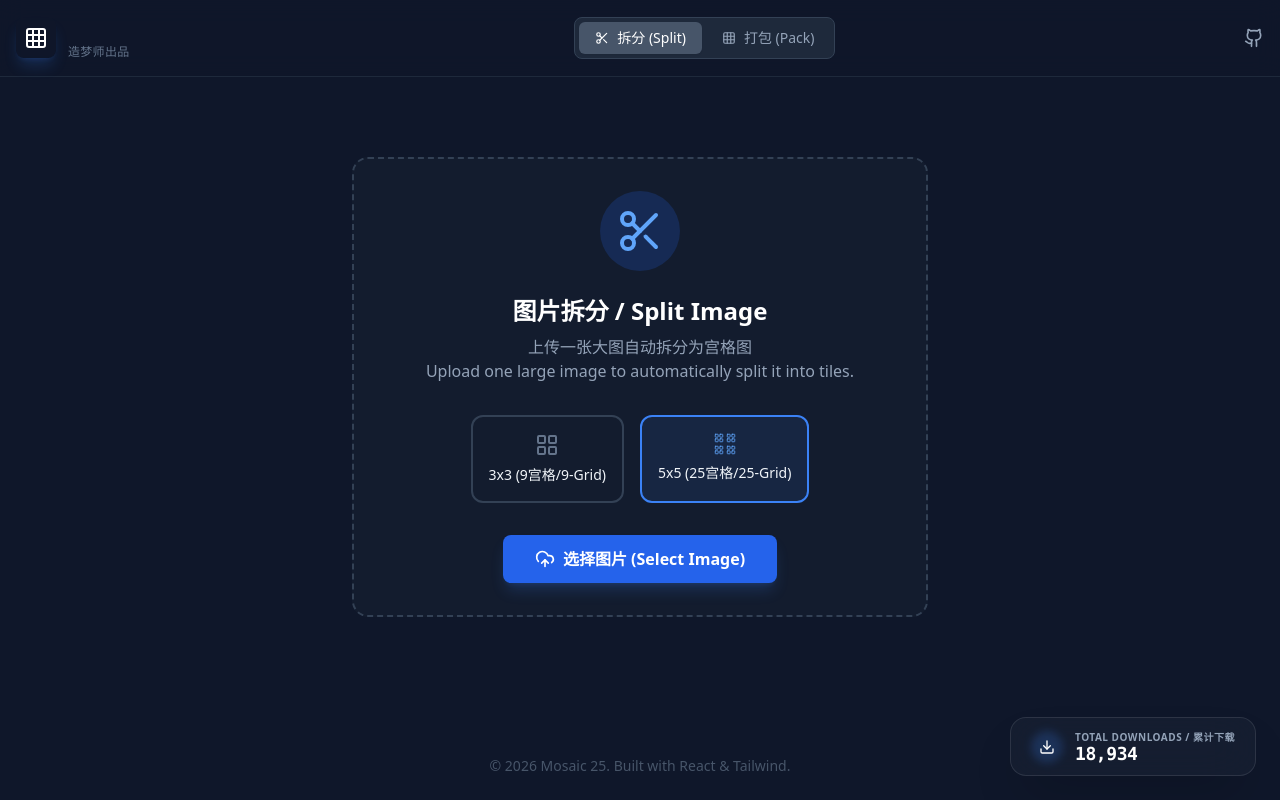
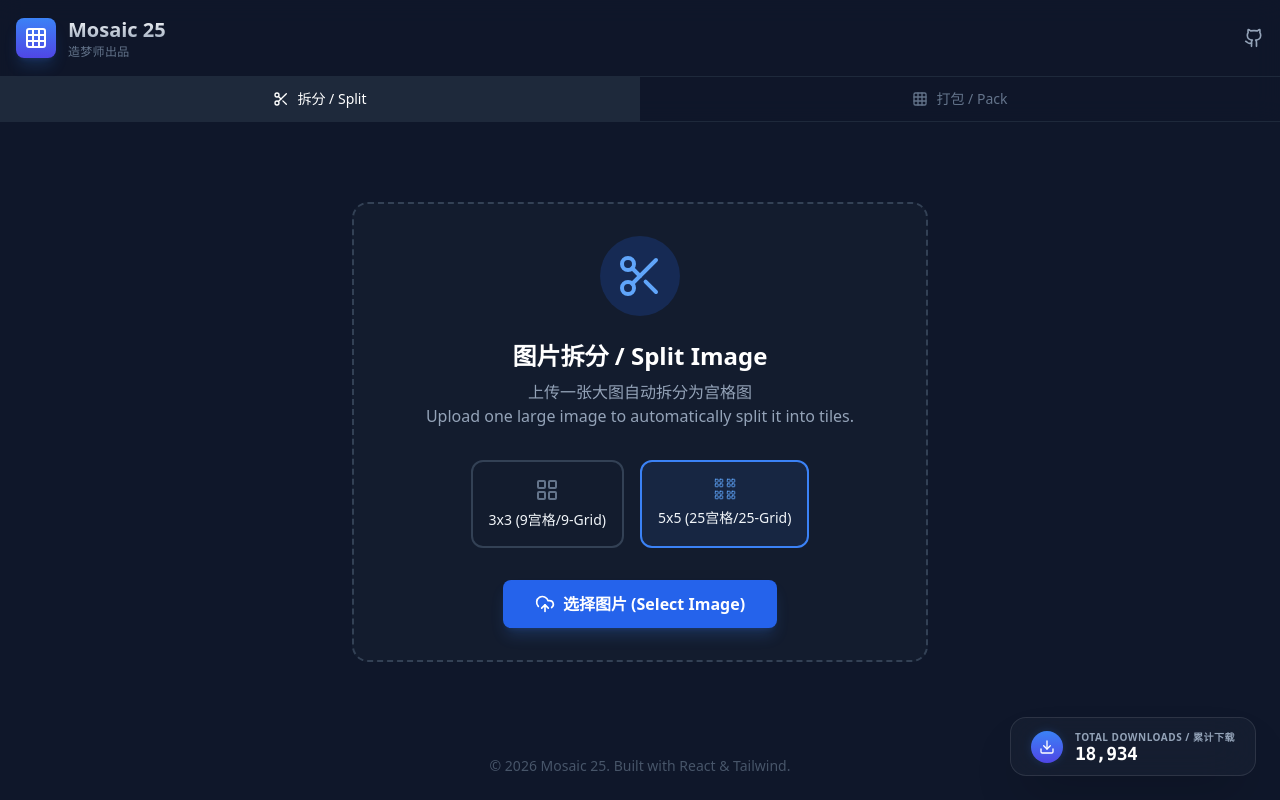
Before and after one commit to DreamMaker-stephen/Mosaic-25, a React (Vite) app: page / in a window 1280 px wide. Built offline with nearby package versions, Linux system fonts and the light colour scheme.

Commit message:
fix(styles): restore global styles and Tailwind content paths

```diff
--- a/index.css
+++ b/index.css
@@ -1 +1,22 @@
-@import "tailwindcss";
+@tailwind base;
+@tailwind components;
+@tailwind utilities;
+
+@layer base {
+	html, body, #root {
+		height: 100%;
+	}
+	body {
+		-webkit-font-smoothing: antialiased;
+		-moz-osx-font-smoothing: grayscale;
+		background-color: #0f172a;
+		color: #e6eef8;
+	}
+}
+
+/* small custom helpers */
+.container-max {
+	max-width: 1120px;
+	margin-left: auto;
+	margin-right: auto;
+}
--- a/index.tsx
+++ b/index.tsx
@@ -1,5 +1,6 @@
 import React from 'react';
 import ReactDOM from 'react-dom/client';
+import './index.css';
 import App from './App';
 
 const rootElement = document.getElementById('root');
--- a/tailwind.config.js
+++ b/tailwind.config.js
@@ -1,5 +1,11 @@
 /** @type {import('tailwindcss').Config} */
 export default {
+  content: [
+    './index.html',
+    './src/**/*.{js,ts,jsx,tsx}',
+    './components/**/*.{js,ts,jsx,tsx}',
+    './**/*.{js,ts,jsx,tsx}'
+  ],
   theme: {
     extend: {
       colors: {
```
